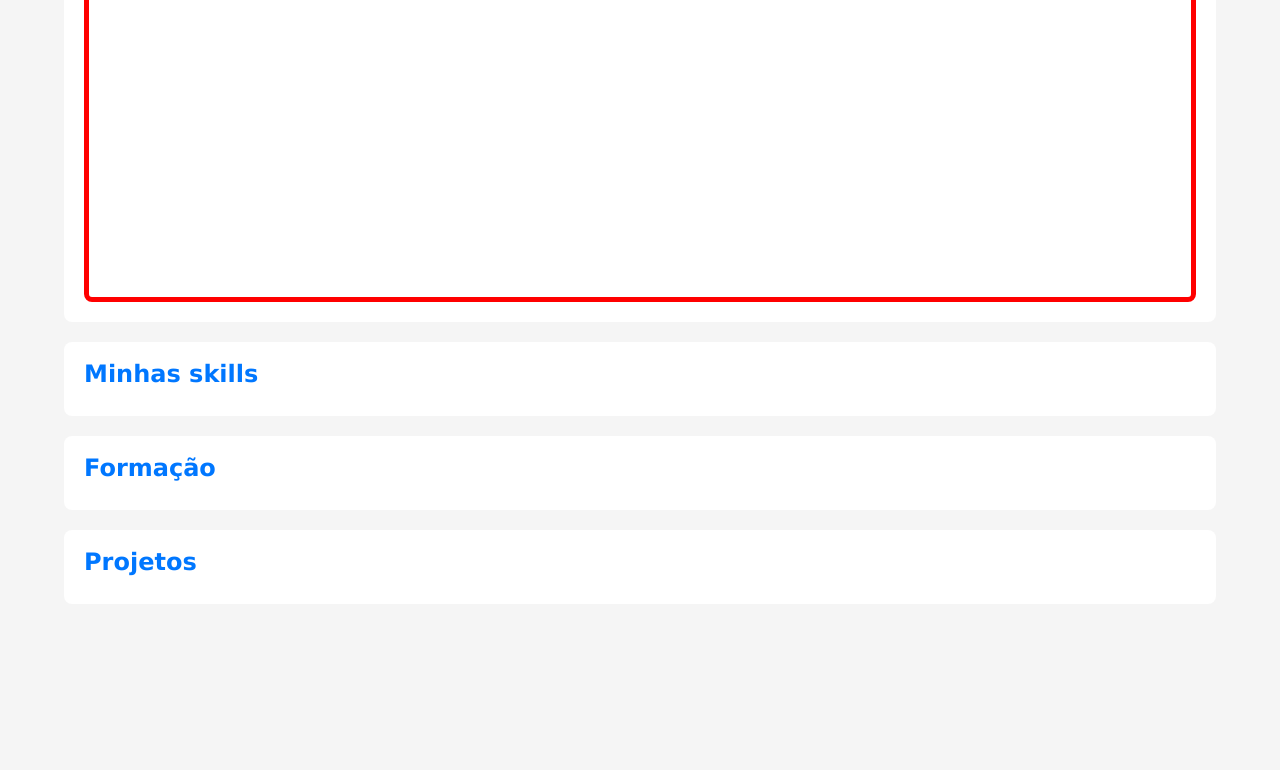
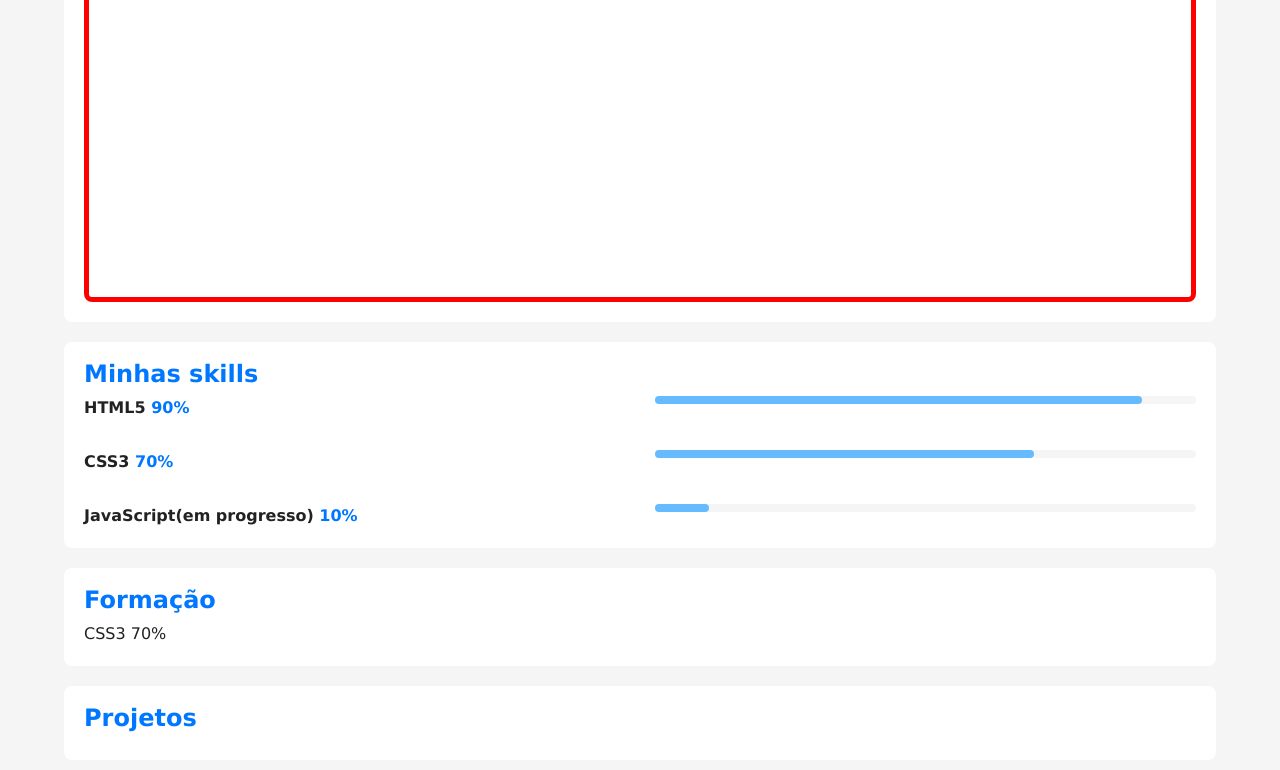
Before and after one commit to guilhermetelesdecarvalho50/projeto-portfolio, a plain HTML site: page index.html in a window 1280 px wide. Shown: the part 892-1662 px from the top of the page. Before the commit the page ends 1516 px from the top, so only its background shows below. Drawn offline with Linux system fonts and the light colour scheme.

Commit message:
skills criadas

```diff
--- a/estilos/style.css
+++ b/estilos/style.css
@@ -142,3 +142,44 @@ article#video .video-container {
   height: 100%;
   border-radius: 8px;
 }
+
+#skill-container {
+  display: grid;
+  grid-template-columns: 1fr;
+  gap: 30px;
+}
+
+#skill-container .info {
+  display: flex;
+  justify-content: space-between;
+  align-items: center;
+}
+
+#skill-container .nome {
+  font-weight: bold;
+  color: var(--texto);
+}
+
+#skill-container .porcent {
+  font-weight: bold;
+  color: var(--destaque);
+}
+
+#skill-container .barra {
+  width: 100%;
+  height: 8px;
+  background-color: var(--fundo-principal);
+  border-radius: 4px;
+}
+
+#skill-container .progresso {
+  height: 100%;
+  background-color: var(--destaque-inverso);
+  border-radius: 4px;
+}
+
+@media screen and (min-width: 768px){
+  #skill-container {
+    grid-template-columns: 1fr 1fr;
+  }
+}
--- a/index.html
+++ b/index.html
@@ -42,10 +42,72 @@
 
             <article id="siklls">
                 <h2>Minhas skills</h2>
+                <div id="skill-container">
+                    <div class="item">
+                        <span class="nome">
+                            HTML5
+                        </span>
+                        <span class="porcent">
+                            90%
+                        </span>
+                    </div>
+                    <div class="barra">
+                        <div class="progresso" style="width: 90%;">
+
+                        </div>
+                    </div>
+
+                    <div class="item">
+                        <span class="nome">
+                            CSS3
+                        </span>
+                        <span class="porcent">
+                            70%
+                        </span>
+                    </div>
+                    <div class="barra">
+                        <div class="progresso" style="width: 70%;">
+
+                        </div>
+                    </div>
+
+                    <div class="item">
+                        <span class="nome">
+                            JavaScript(em progresso)
+                        </span>
+                        <span class="porcent">
+                            10%
+                        </span>
+                    </div>
+                    <div class="barra">
+                        <div class="progresso" style="width: 10%;">
+
+                        </div>
+                    </div>
+                </div>
+
+
+
             </article>
 
             <article id="formacao">
                 <h2>Formação</h2>
+                <div class="skill-container">
+                    <div class="item">
+                        <span class="nome">
+                            CSS3
+                        </span>
+                        <span class="porcent">
+                            70%
+                        </span>
+                    </div>
+                    <div class="barra">
+                        <div class="progresso" style="width: 70%;">
+
+                        </div>
+                    </div>
+                </div>
+
             </article>
 
             <article id="projetos">
```
